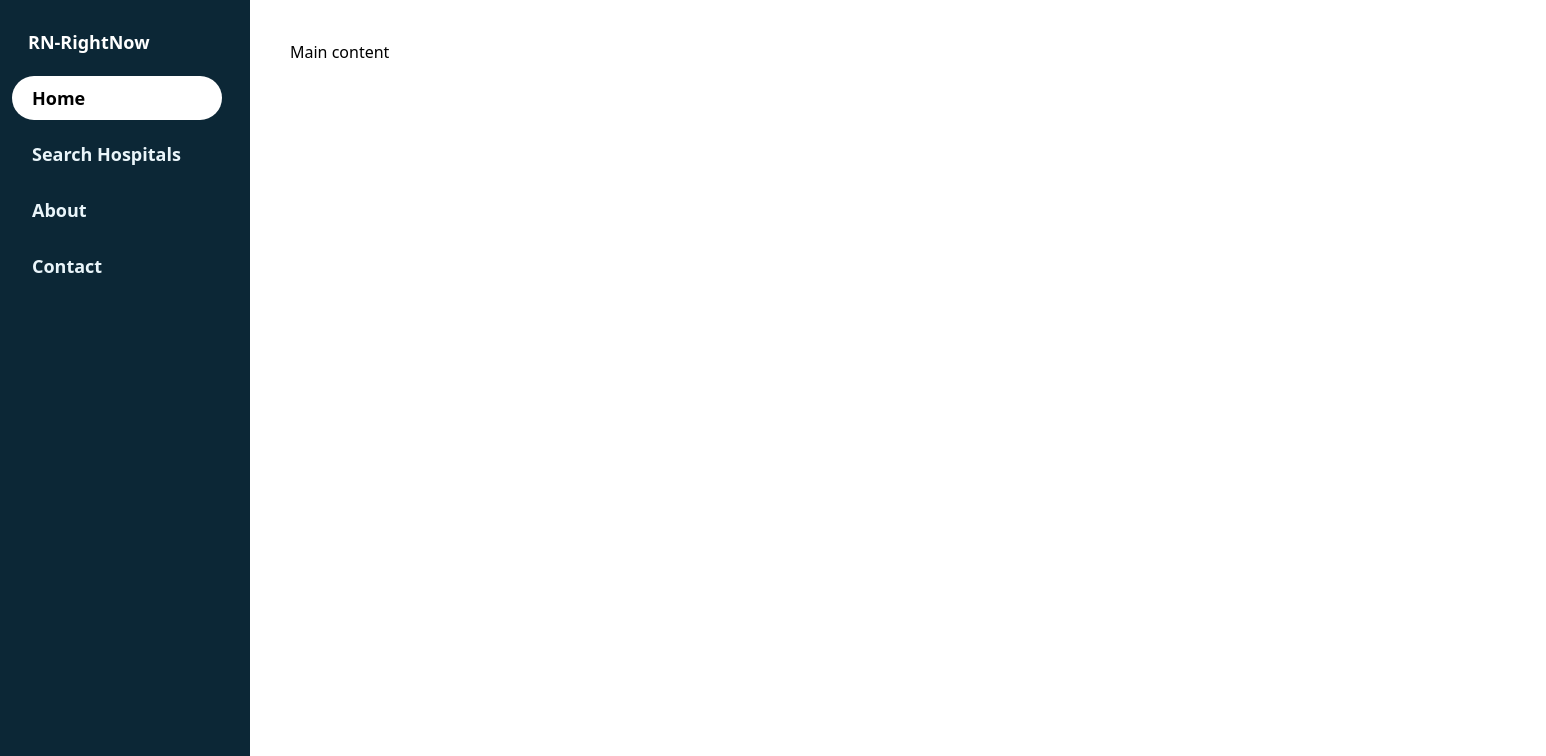
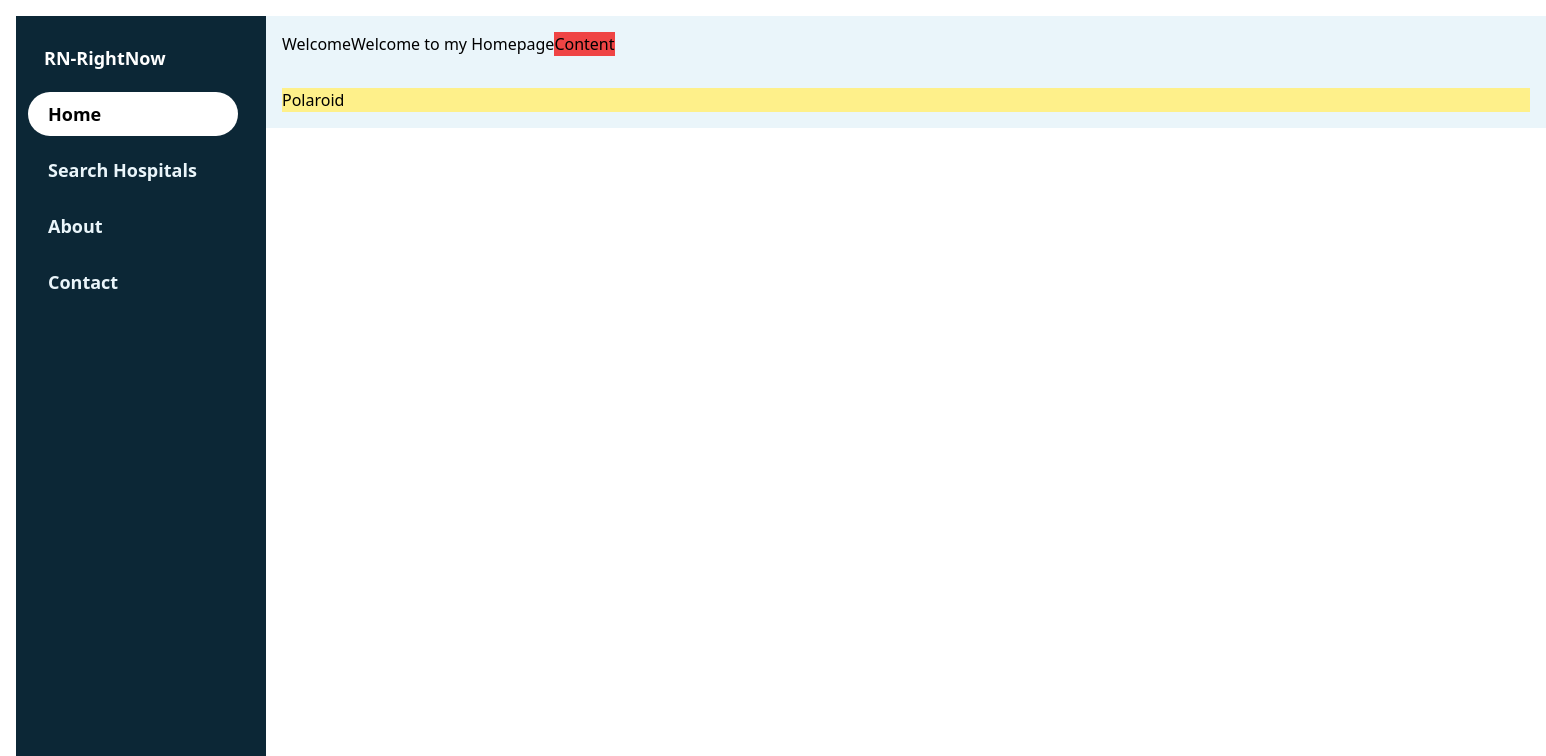
Before and after one commit to atorrez007/rn-front-end, a React (Create React App) app: page / in a window 1280 px wide. Shown: the top 756 px of the page, 1546 px wide, since content can reach past the window. Built offline with nearby package versions, Linux system fonts and the light colour scheme.

Commit message:
save before the boss fight.

```diff
--- a/src/App.js
+++ b/src/App.js
@@ -1,10 +1,18 @@
 import { BrowserRouter } from "react-router-dom";
+import Hero from "./components/Hero";
 
 import Navbar from "./components/Navbar";
+import Polaroid from "./components/Polaroid";
 function App() {
   return (
     <BrowserRouter>
-      <Navbar />
+      <div className="md:flex p-4">
+        <Navbar />
+        <div>
+          <Hero />
+          <Polaroid />
+        </div>
+      </div>
     </BrowserRouter>
   );
 }
--- a/src/components/Hero.js
+++ b/src/components/Hero.js
@@ -3,9 +3,12 @@ import React from "react";
 export const Hero = () => {
   return (
     <div>
-      <div className="bg-blizzard-100 w-full p-4 text-center justify-center">
+      <div className="bg-blizzard-100 w-screen p-4 flex">
         <h1>Welcome</h1>
         <p>Welcome to my Homepage</p>
+        <div className="bg-red-500">
+          <h3>Content</h3>
+        </div>
       </div>
     </div>
   );
--- a/src/components/Navbar.js
+++ b/src/components/Navbar.js
@@ -2,6 +2,7 @@ import React, { useEffect, useState } from "react";
 import { NavButton } from "./NavButton";
 import { useMediaQuery } from "react-responsive";
 import { Bars3Icon, XMarkIcon } from "@heroicons/react/24/solid";
+import Hero from "./Hero";
 
 const Navbar = () => {
   const pages = ["Home", "Search Hospitals", "About", "Contact"];
@@ -46,7 +47,6 @@ const Navbar = () => {
             );
           })}
       </div>
-      <main className="p-10">Main content</main>
     </div>
   );
 };
--- /dev/null
+++ b/src/components/Polaroid.js
@@ -0,0 +1,11 @@
+import React from "react";
+
+const Polaroid = () => {
+  return (
+    <div className="bg-blizzard-100 w-screen p-4">
+      <h1 className="bg-yellow-200">Polaroid</h1>
+    </div>
+  );
+};
+
+export default Polaroid;
```
